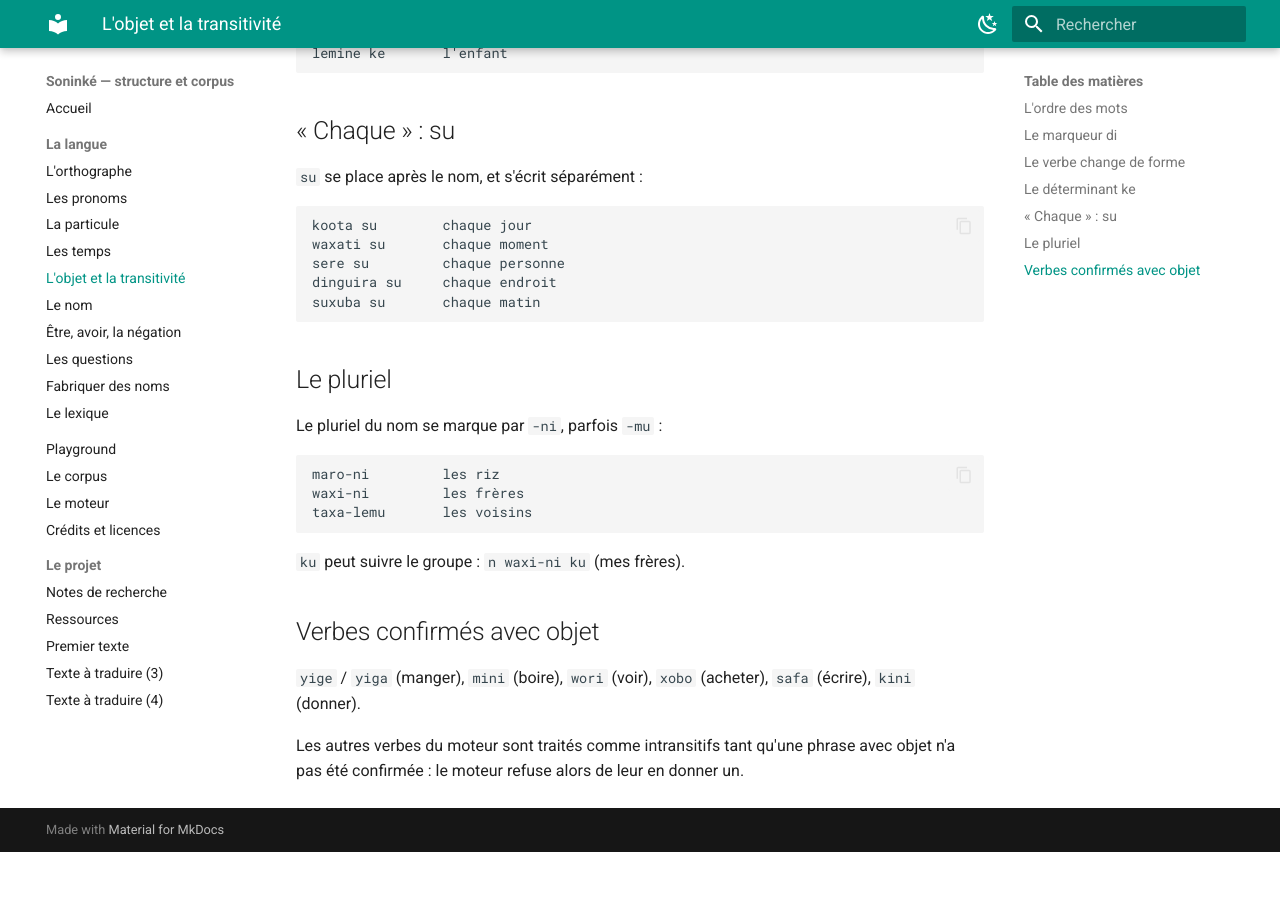
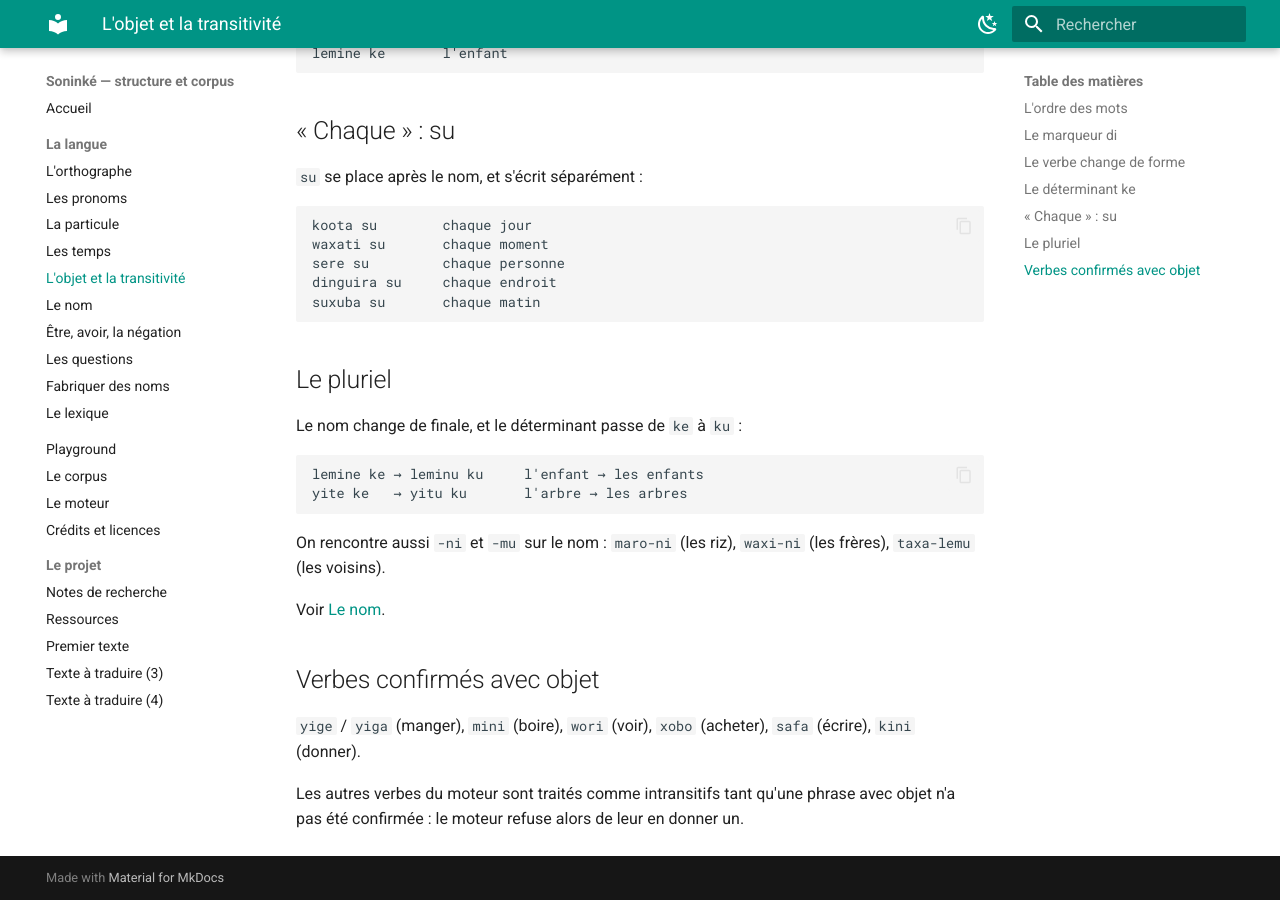
Before and after one commit to oscarmedra/snk_engine, an MkDocs documentation site: the page built from docs/langue/objet.md, in a window 1280 px wide and 900 px high, scrolled down 1139 px. Built offline with MkDocs 1.6.1 and Material for MkDocs 9.7.7, drawn with Linux system fonts in a browser that asks for light colours; before the commit the page ends 1991 px from its top, so only the background shows below that.

Commit message:
ke et ku sont le même déterminant, singulier et pluriel
Co-Authored-By: Claude Opus 5 <noreply@anthropic.com>

````diff
--- a/docs/langue/objet.md
+++ b/docs/langue/objet.md
@@ -62,15 +62,17 @@ suxuba su       chaque matin
 
 ## Le pluriel
 
-Le pluriel du nom se marque par `-ni`, parfois `-mu` :
+Le nom change de finale, et le déterminant passe de `ke` à `ku` :
 
 ```
-maro-ni         les riz
-waxi-ni         les frères
-taxa-lemu       les voisins
+lemine ke → leminu ku     l'enfant → les enfants
+yite ke   → yitu ku       l'arbre → les arbres
 ```
 
-`ku` peut suivre le groupe : `n waxi-ni ku` (mes frères).
+On rencontre aussi `-ni` et `-mu` sur le nom : `maro-ni` (les riz),
+`waxi-ni` (les frères), `taxa-lemu` (les voisins).
+
+Voir [Le nom](nom.md).
 
 ## Verbes confirmés avec objet
 
````
Also changed, not shown: docs/langue/lexique.md (+1 -1 lines), docs/langue/nom.md (+5 -2 lines), 1 other file.
